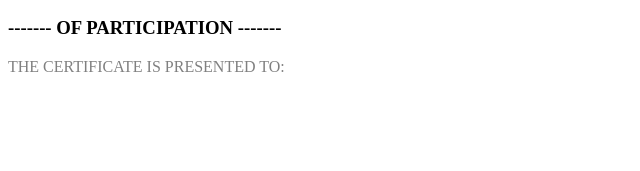
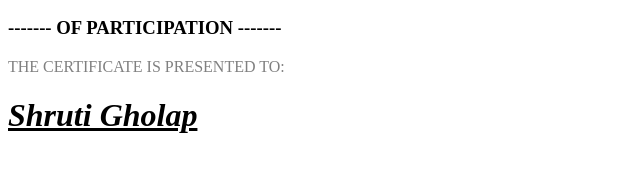
Before and after one commit to TechShruti03/certificate, a plain HTML site: page index.html in a window 1280 px wide. Shown: the part 263-434 px from the top of the page, without its empty margins (0-640 px from the left). Drawn offline with Linux system fonts and the light colour scheme.

Commit message:
h1 class name added

```diff
--- a/index.html
+++ b/index.html
@@ -14,6 +14,7 @@
         </div>
         <div class="certificate-body">
             <p style="color: gray;">THE CERTIFICATE IS PRESENTED TO:</p>
+            <h1 class="name"><u><i>Shruti Gholap</i></u></h1>
 
         </div>
     </div>
```
